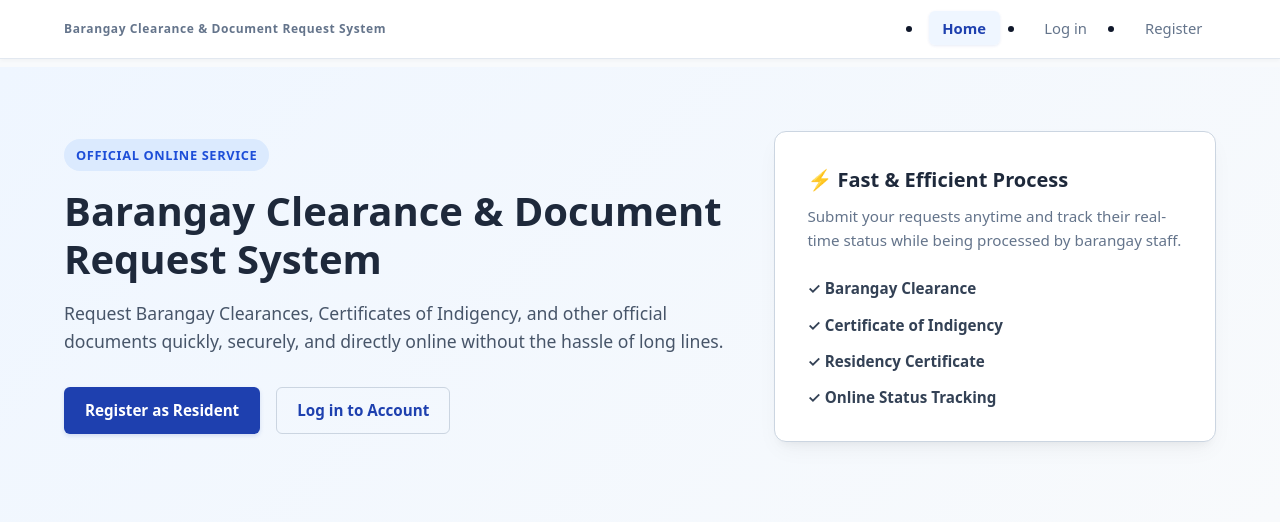
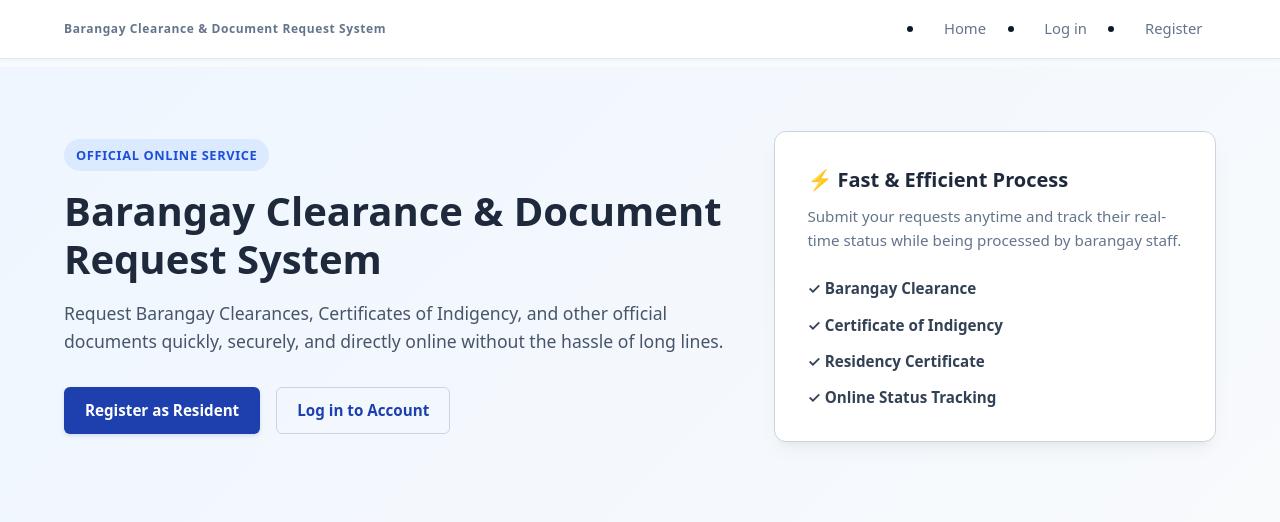
Before and after one commit to oxwendell26-prog/BCDR_system, a Flask app: page / in a window 1280 px wide. Shown: the top 522 px of the page. Run offline with Flask 3, Linux system fonts and the light colour scheme; data that the repository does not hold is empty; some libraries are stand-ins or nearby versions.

Commit message:
Update base.html

```diff
--- a/templates/base.html
+++ b/templates/base.html
@@ -13,11 +13,11 @@
 
 <body>
 
-    {% macro nav_link(endpoint, label, also=[]) %}
+   {% macro nav_link(endpoint, label, also=[]) %}
     <li>
         <a href="{{ url_for(endpoint) }}"
-            class="nav-link{% if request.endpoint == endpoint or request.endpoint in also %} active{% endif %}">{{ label
-            }}</a>
+            class="nav-link px-3 py-2 rounded-md text-sm font-medium text-slate-600 hover:text-blue-700 hover:bg-slate-100 hover:underline hover:decoration-2 hover:underline-offset-4 transition-all{% if request.endpoint == endpoint or request.endpoint in also %} bg-blue-50 text-blue-700 font-semibold underline decoration-2 underline-offset-4 shadow-sm{% endif %}">{{
+            label }}</a>
     </li>
     {% endmacro %}
 
```
